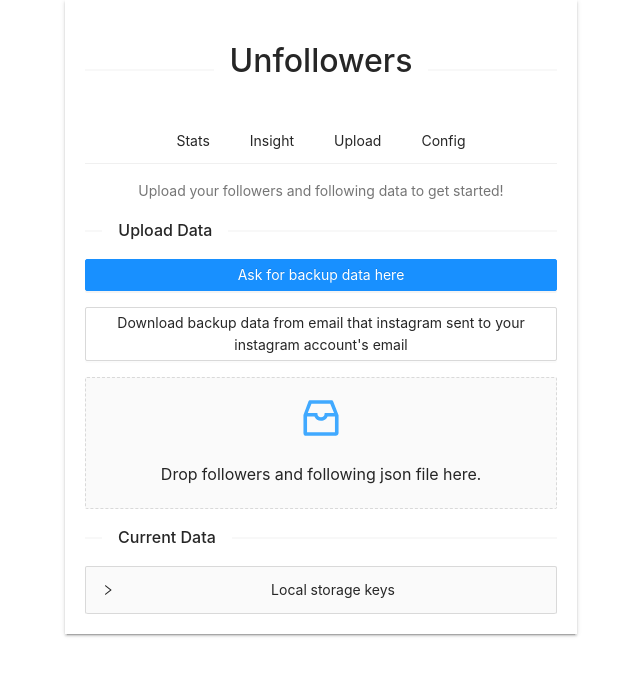
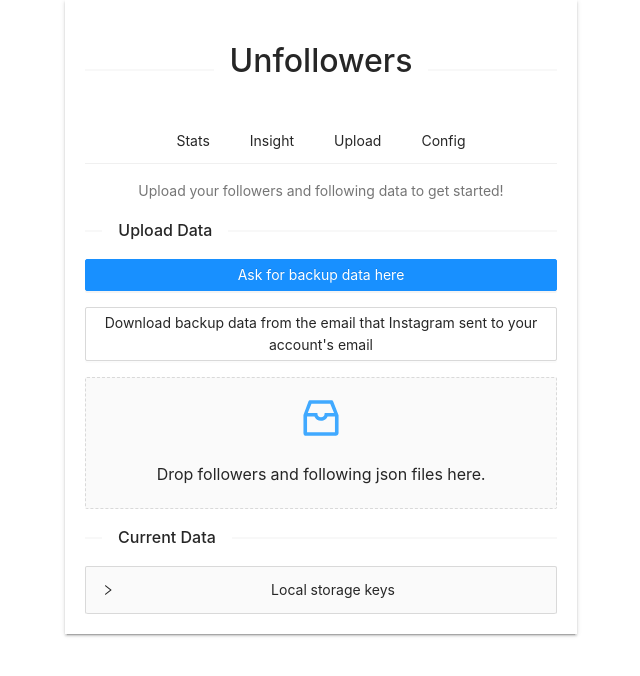
Before and after one commit to argaghulamahmad/unfollowers, a React (Create React App) app: page /stats in a window 1280 px wide. Shown: the top 676 px of the page, without its empty margins (319-959 px from the left). Built offline with nearby package versions, Linux system fonts and the light colour scheme.

Commit message:
Refactor (#1)
* Add pnpm-lock.yaml

* Refactor App.js

* Fix the Uploader.js

* Do refactor the Uploader.js

* Refactor consts.js

* Update App.js

* Update App.js

* Refactor Config.js and Stats.js

```diff
--- a/src/App.js
+++ b/src/App.js
@@ -1,58 +1,41 @@
+import React from 'react';
 import './App.css';
+import { BrowserRouter as Router, Link, Route, Switch } from 'react-router-dom';
+import { Divider, Menu, Space } from 'antd';
+import Insight from './components/Insight';
+import Uploader from './components/Uploader';
+import Config from './components/Config';
+import Stats from './components/Stats';
 
-import {BrowserRouter as Router, Link, Route, Switch} from "react-router-dom";
-import {Divider, Menu, Space} from "antd";
-import Insight from "./components/Insight";
-import Uploader from './components/Uploader';
-import Config from "./components/Config";
-import Stats from "./components/Stats";
+const menuItems = [
+    { key: 'stats', label: 'Stats', path: '/stats', component: Stats },
+    { key: 'insight', label: 'Insight', path: '/', component: Insight },
+    { key: 'uploadFile', label: 'Upload', path: '/upload', component: Uploader },
+    { key: 'config', label: 'Config', path: '/config', component: Config },
+];
 
 function App() {
     return (
         <div className="App">
             <Router>
-                <div className="App">
                 <div className="AppContent">
                     <Divider orientation="center">
                         <h1>Unfollowers</h1>
                     </Divider>
-
-                        <Space direction="vertical" size="middle" style={{display: 'flex'}}>
-                            <Menu style={{
-                                position: 'relative',
-                                display: 'flex',
-                                justifyContent: 'center'
-                            }} mode="horizontal">
-                                <Menu.Item key="stats">
-                                    <Link to="/stats">Stats</Link>
+                    <Space direction="vertical" size="middle" style={{ display: 'flex' }}>
+                        <Menu style={{ position: 'relative', display: 'flex', justifyContent: 'center' }} mode="horizontal">
+                            {menuItems.map(item => (
+                                <Menu.Item key={item.key}>
+                                    <Link to={item.path}>{item.label}</Link>
                                 </Menu.Item>
-                                <Menu.Item key="insight">
-                                    <Link to="/">Insight</Link>
-                                </Menu.Item>
-                                <Menu.Item key="uploadFile">
-                                    <Link to="/upload">Upload</Link>
-                                </Menu.Item>
-                                <Menu.Item key="config">
-                                    <Link to="/config">Config</Link>
-                                </Menu.Item>
+                            ))}
                         </Menu>
-
                         <Switch>
-                                <Route exact path="/stats">
-                                    <Stats/>
-                                </Route>
-                                <Route exact path="/">
-                                    <Insight/>
-                                </Route>
-                                <Route exact path="/upload">
-                                    <Uploader/>
-                                </Route>
-                                <Route exact path="/config">
-                                    <Config/>
-                                </Route>
+                            {menuItems.map(item => (
+                                <Route key={item.key} exact path={item.path} component={item.component} />
+                            ))}
                         </Switch>
                     </Space>
-                    </div>
                 </div>
             </Router>
         </div>
--- a/src/components/Uploader.js
+++ b/src/components/Uploader.js
@@ -1,9 +1,14 @@
-import {InboxOutlined} from '@ant-design/icons';
-import {Upload, notification, Button, Divider, Space, List, Collapse, Empty} from "antd";
-import {acceptedUploadedFilenames, followersJsonFileName, followingJsonFileName} from "../consts";
+import React, { useState } from 'react';
+import { InboxOutlined } from '@ant-design/icons';
+import { Upload, notification, Button, Divider, Space, List, Collapse, Empty } from 'antd';
+import {
+    acceptedUploadedFilenames,
+    followersJsonFileName,
+    followingJsonFileName,
+} from '../consts';
 
-const {Dragger} = Upload;
-const {Panel} = Collapse;
+const { Dragger } = Upload;
+const { Panel } = Collapse;
 
 class Profile {
     constructor(username, connectedAt) {
@@ -13,97 +18,76 @@ class Profile {
 }
 
 const Uploader = () => {
-    return (<div>
-        <div>
-            {
-                localStorage.getItem('lastUpdateAt') ? (
-                    <div>
-                        Last update at {(new Date(JSON.parse(localStorage.getItem('lastUpdateAt')))).toString()}
-                    </div>
-                ) : (
-                    <div>
-                        Upload your followers and following data to get started!
-                    </div>
-                )
-            }
-        </div>
-        <div>
-            <Divider orientation="left">Upload Data</Divider>
-            <Space direction="vertical" size="middle" style={{display: 'flex'}}>
+    const [lastUpdateAt, setLastUpdateAt] = useState(
+        JSON.parse(localStorage.getItem('lastUpdateAt'))
+    );
 
-                <Button type="primary" style={{width: '100%'}} onClick={() => {
-                    window.open('https://www.instagram.com/download/request/');
-                }}>Ask for backup data here</Button>
+    const handleUpload = (file) => {
+        const reader = new FileReader();
+        reader.readAsText(file, 'UTF-8');
 
-                <Button type="secondary" style={{width: '100%', whiteSpace: "normal", height: 'auto'}} onClick={() => {
-                    window.open('https://mail.google.com/mail/u/0/#inbox');
-                }}>Download backup data from email that instagram sent to your instagram account's email</Button>
-
-                <Dragger {...{
-                    name: 'file',
-                    multiple: true,
-
-                    onDrop(e) {
-                        Array.from(e.dataTransfer.files).forEach(file => {
-                            const reader = new FileReader();
-                            reader.readAsText(file, "UTF-8");
         if (acceptedUploadedFilenames.includes(file.name)) {
-                                reader.onload = evt => {
-                                    let result = evt.target.result;
-
+            reader.onload = (evt) => {
+                const result = evt.target.result;
                 const storedAllProfiles = JSON.parse(localStorage.getItem('allProfiles')) || [];
-                                    let allProfiles = []
-                                    allProfiles = allProfiles.concat(storedAllProfiles)
+                const allProfiles = [...storedAllProfiles];
 
                 switch (file.name) {
                     case followersJsonFileName:
-                                            const {relationships_followers: followersJsonParsedResult} = JSON.parse(result)
+                        const followersJsonParsedResult = JSON.parse(result);
+                        const followerProfiles = followersJsonParsedResult.map((item) => {
+                            const data = item.string_list_data[0];
+                            const { value: username } = data;
+                            const { timestamp: connectedAt } = data;
+                            return new Profile(username, connectedAt);
+                        });
 
-                                            let followerProfiles = followersJsonParsedResult.map(item => {
-                                                let data = item.string_list_data[0];
-                                                let {value: username} = data;
-                                                let {timestamp: connectedAt} = data;
-                                                return new Profile(username, connectedAt)
-                                            });
                         localStorage.setItem('followerProfiles', JSON.stringify(followerProfiles));
+                        allProfiles.push(...followerProfiles);
 
-                                            allProfiles = allProfiles.concat(followerProfiles);
-
-                                            localStorage.setItem('followerUsernames', JSON.stringify(followersJsonParsedResult.map(item => {
-                                                return item.string_list_data[0].value
-                                            })));
+                        localStorage.setItem(
+                            'followerUsernames',
+                            JSON.stringify(
+                                followersJsonParsedResult.map((item) => item.string_list_data[0].value)
+                            )
+                        );
 
                         notification.success({
                             message: 'File followers.json valid',
                             description: 'Followers record updated!',
                         });
                         break;
+
                     case followingJsonFileName:
-                                            const {relationships_following: followingJsonParsedResult} = JSON.parse(result)
+                        const followingJsonParsedResult = JSON.parse(result);
+                        const followingProfiles = followingJsonParsedResult.map((item) => {
+                            const data = item.string_list_data[0];
+                            const { value: username } = data;
+                            const { timestamp: connectedAt } = data;
+                            return new Profile(username, connectedAt);
+                        });
 
-                                            let followingProfiles = followingJsonParsedResult.map(item => {
-                                                let data = item.string_list_data[0];
-                                                let {value: username} = data;
-                                                let {timestamp: connectedAt} = data;
-                                                return new Profile(username, connectedAt)
-                                            });
                         localStorage.setItem('followingProfiles', JSON.stringify(followingProfiles));
+                        allProfiles.push(...followingProfiles);
 
-                                            allProfiles = allProfiles.concat(followingProfiles);
-
-                                            localStorage.setItem('followingUsernames', JSON.stringify(followingJsonParsedResult.map(item => {
-                                                return item.string_list_data[0].value
-                                            })));
+                        localStorage.setItem(
+                            'followingUsernames',
+                            JSON.stringify(
+                                followingJsonParsedResult.map((item) => item.string_list_data[0].value)
+                            )
+                        );
 
                         notification.success({
                             message: 'File following.json valid',
                             description: 'Following record updated!',
                         });
                         break;
+
                     default:
                         notification.error({
-                                                message: 'Not valid json file',
+                            message: 'Not a valid json file',
                         });
+                        break;
                 }
 
                 const allProfilesMap = allProfiles.reduce((map, profile) => {
@@ -112,9 +96,7 @@ const Uploader = () => {
                 }, new Map());
 
                 const allProfilesArray = Array.from(allProfilesMap.values());
-                                    allProfilesArray.sort((a, b) => {
-                                        return a.connectedAt - b.connectedAt;
-                                    });
+                allProfilesArray.sort((a, b) => a.connectedAt - b.connectedAt);
 
                 localStorage.setItem('allProfiles', JSON.stringify(allProfilesArray));
                 localStorage.setItem('allProfilesTotal', allProfilesArray.length);
@@ -122,90 +104,136 @@ const Uploader = () => {
                 const followerUsernames = JSON.parse(localStorage.getItem('followerUsernames')) || [];
                 const followingUsernames = JSON.parse(localStorage.getItem('followingUsernames')) || [];
 
-                                    const followbackUsernames = followerUsernames.filter(username => !followingUsernames.includes(username))
+                const followbackUsernames = followerUsernames.filter(
+                    (username) => !followingUsernames.includes(username)
+                );
                 localStorage.setItem('followbackUsernames', JSON.stringify(followbackUsernames));
 
-                                    const unfollowerUsernames = followingUsernames.filter(username => !followerUsernames.includes(username))
+                const unfollowerUsernames = followingUsernames.filter(
+                    (username) => !followerUsernames.includes(username)
+                );
                 localStorage.setItem('unfollowerUsernames', JSON.stringify(unfollowerUsernames));
 
-                                    const mutualUsernames = followingUsernames.filter(username => followerUsernames.includes(username))
+                const mutualUsernames = followingUsernames.filter((username) =>
+                    followerUsernames.includes(username)
+                );
                 localStorage.setItem('mutualUsernames', JSON.stringify(mutualUsernames));
 
-                                    const followbackProfiles = followbackUsernames.map(username => {
+                const followbackProfiles = followbackUsernames.map((username) => {
                     const profile = allProfilesMap.get(username);
-                                        return new Profile(username, profile.connectedAt)
-                                    })
+                    return new Profile(username, profile.connectedAt);
+                });
                 localStorage.setItem('followbackProfiles', JSON.stringify(followbackProfiles));
                 localStorage.setItem('followbacksProfilesTotal', followbackProfiles.length);
 
-                                    const unfollowbackProfiles = unfollowerUsernames.map(username => {
+                const unfollowbackProfiles = unfollowerUsernames.map((username) => {
                     const profile = allProfilesMap.get(username);
-                                        return new Profile(username, profile.connectedAt)
-                                    })
+                    return new Profile(username, profile.connectedAt);
+                });
                 localStorage.setItem('unfollowerProfiles', JSON.stringify(unfollowbackProfiles));
                 localStorage.setItem('unfollowersProfilesTotal', unfollowbackProfiles.length);
 
-                                    const mutualProfiles = mutualUsernames.map(username => {
+                const mutualProfiles = mutualUsernames.map((username) => {
                     const profile = allProfilesMap.get(username);
-                                        return new Profile(username, profile.connectedAt)
-                                    })
+                    return new Profile(username, profile.connectedAt);
+                });
                 localStorage.setItem('mutualProfiles', JSON.stringify(mutualProfiles));
                 localStorage.setItem('mutualProfilesTotal', mutualProfiles.length);
 
-                                    localStorage.setItem('lastUpdateAt', JSON.stringify((new Date()).getTime()))
+                const currentTime = new Date().getTime();
+                setLastUpdateAt(currentTime);
+                localStorage.setItem('lastUpdateAt', JSON.stringify(currentTime));
 
-                                    setInterval(() => {
+                setTimeout(() => {
                     window.location.href = '../';
                 }, 1000);
                 notification.info({
-                                        message: 'Redirect to home page in 1 seconds',
-                                    })
-                                }
+                    message: 'Redirecting to home page in 1 second',
+                });
+            };
+
             reader.onerror = () => {
                 notification.error({
-                                        message: 'Not valid json file',
+                    message: 'Not a valid json file',
                 });
-                                }
+            };
         } else {
             notification.error({
                 message: 'Please drop following and followers json file',
             });
         }
+    };
+
+    return (
+        <div>
+            <div>
+                {lastUpdateAt ? (
+                    <div>Last update at {new Date(lastUpdateAt).toString()}</div>
+                ) : (
+                    <div>Upload your followers and following data to get started!</div>
+                )}
+            </div>
+            <div>
+                <Divider orientation="left">Upload Data</Divider>
+                <Space direction="vertical" size="middle" style={{ display: 'flex' }}>
+                    <Button
+                        type="primary"
+                        style={{ width: '100%' }}
+                        onClick={() => {
+                            window.open('https://www.instagram.com/download/request/');
+                        }}
+                    >
+                        Ask for backup data here
+                    </Button>
+
+                    <Button
+                        type="secondary"
+                        style={{ width: '100%', whiteSpace: 'normal', height: 'auto' }}
+                        onClick={() => {
+                            window.open('https://mail.google.com/mail/u/0/#inbox');
+                        }}
+                    >
+                        Download backup data from the email that Instagram sent to your account's email
+                    </Button>
+
+                    <Dragger
+                        {...{
+                            name: 'file',
+                            multiple: true,
+                            onDrop: (e) => {
+                                Array.from(e.dataTransfer.files).forEach((file) => {
+                                    handleUpload(file);
                                 });
                             },
-                }}>
+                        }}
+                    >
                         <p className="ant-upload-drag-icon">
-                        <InboxOutlined/>
+                            <InboxOutlined />
                         </p>
-                    <p className="ant-upload-text">Drop followers and following json file here.</p>
+                        <p className="ant-upload-text">Drop followers and following json files here.</p>
                     </Dragger>
                 </Space>
             </div>
             <div>
                 <Divider orientation="left">Current Data</Divider>
-            <Space direction="vertical" size="middle" style={{display: 'flex'}}>
+                <Space direction="vertical" size="middle" style={{ display: 'flex' }}>
                     <Collapse>
                         <Panel header="Local storage keys" key="1">
                             <List>
-                            {
-                                Object.entries(localStorage).length > 0 ? Object.entries(localStorage).map(([key]) => {
-                                    return (
-                                        <List.Item>
-                                            {key}
-                                        </List.Item>
-                                    )
-                                }) : <Empty description={
-                                    <span>
-                                        There is no local storage keys stored
-                                    </span>}>
-                                </Empty>
-                            }
+                                {Object.entries(localStorage).length > 0 ? (
+                                    Object.entries(localStorage).map(([key]) => (
+                                        <List.Item key={key}>{key}</List.Item>
+                                    ))
+                                ) : (
+                                    <Empty description={<span>There are no local storage keys stored</span>} />
+                                )}
                             </List>
                         </Panel>
                     </Collapse>
                 </Space>
             </div>
-    </div>)
+        </div>
+    );
 };
 
 export default Uploader;
--- a/src/consts.js
+++ b/src/consts.js
@@ -8,13 +8,11 @@ const typeOfDataThatAskSelectMap = {
     followbacks: 'Followbacks',
     mutual: 'Mutuals',
     allProfiles: 'All profiles',
-}
+};
 
 export {
     followersJsonFileName,
     followingJsonFileName,
-
     acceptedUploadedFilenames,
-
     typeOfDataThatAskSelectMap
-}
+};
```
Also changed, not shown: src/components/Config.js (+45 -41 lines), src/components/Stats.js (+61 -36 lines), 1 other file (tests, documents, lock files or other folders). Lines whose indentation alone changed are shown as unchanged.
